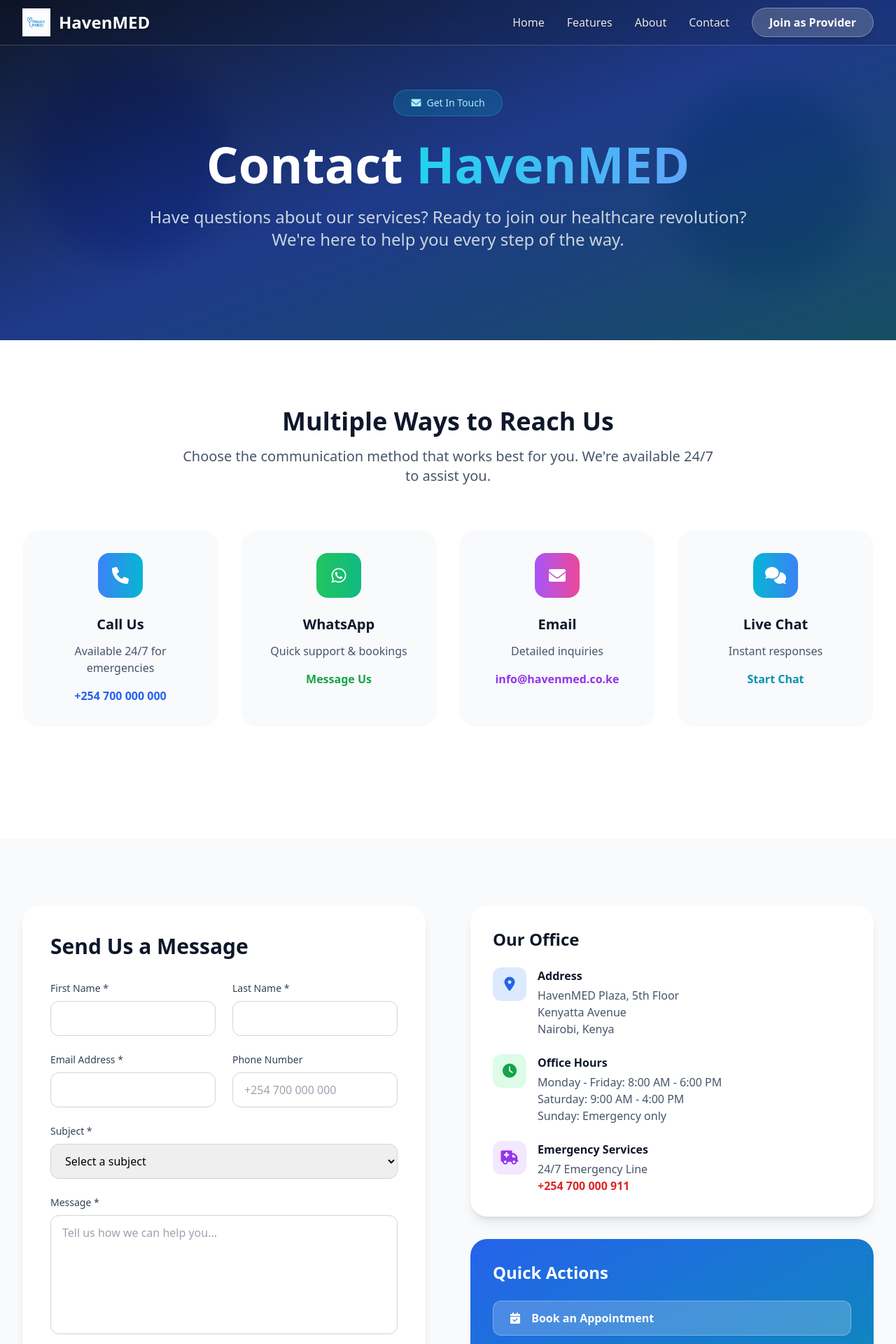
After one commit to ayubsoft254/HavenMED, a Django app: page /contact/ in a window 1280 px wide. The commit adds this page. Shown: the top 1920 px of the page at 70% size. Run offline with Django 5.2, Linux system fonts and the light colour scheme; some libraries are stand-ins or nearby versions.

Commit message:
Add contact page and update URL routing for improved navigation

```diff
--- a/src/landing/urls.py
+++ b/src/landing/urls.py
@@ -1,7 +1,8 @@
 from django.urls import path
-from .views import landing_page, about_page
+from .views import landing_page, about_page, contact_page
 
 urlpatterns = [
     path('', landing_page, name='landing_page'),
     path('about/', about_page, name='about_page'),
+    path('contact/', contact_page, name='contact_page'),
 ]
--- a/src/landing/views.py
+++ b/src/landing/views.py
@@ -12,3 +12,9 @@ def about_page(request):
     Render the about page.
     """
     return render(request, 'landing/about_page.html')
+
+def contact_page(request):
+    """
+    Render the contact page.
+    """
+    return render(request, 'landing/contact_page.html')
--- a/src/templates/base.html
+++ b/src/templates/base.html
@@ -103,7 +103,7 @@
                         <a href="{% url 'landing_page' %}" class="nav-link text-white/90 hover:text-white transition duration-300 font-medium drop-shadow">Home</a>
                         <a href="#features" class="nav-link text-white/90 hover:text-white transition duration-300 font-medium drop-shadow">Features</a>
                         <a href="{% url 'about_page' %}" class="nav-link text-white/90 hover:text-white transition duration-300 font-medium drop-shadow">About</a>
-                        <a href="#contact" class="nav-link text-white/90 hover:text-white transition duration-300 font-medium drop-shadow">Contact</a>
+                        <a href="{% url 'contact_page' %}" class="nav-link text-white/90 hover:text-white transition duration-300 font-medium drop-shadow">Contact</a>
                         <button id="nav-button" class="bg-white/20 backdrop-blur-sm border border-white/30 text-white px-6 py-2 rounded-full hover:bg-white/30 transition duration-300 transform hover:scale-105 font-semibold shadow-lg">
                             Join as Provider
                         </button>
@@ -123,7 +123,7 @@
                         <a href="{% url 'landing_page' %}" class="nav-link block px-3 py-2 text-white/90 hover:text-white font-medium transition-colors duration-300">Home</a>
                         <a href="#features" class="nav-link block px-3 py-2 text-white/90 hover:text-white font-medium transition-colors duration-300">Features</a>
                         <a href="{% url 'about_page' %}" class="nav-link block px-3 py-2 text-white/90 hover:text-white font-medium transition-colors duration-300">About</a>
-                        <a href="#contact" class="nav-link block px-3 py-2 text-white/90 hover:text-white font-medium transition-colors duration-300">Contact</a>
+                        <a href="{% url 'contact_page' %}" class="nav-link block px-3 py-2 text-white/90 hover:text-white font-medium transition-colors duration-300">Contact</a>
                         <button class="nav-button-mobile w-full mt-2 bg-white/20 backdrop-blur-sm border border-white/30 text-white px-4 py-2 rounded-full hover:bg-white/30 transition duration-300 font-semibold">
                             Join as Provider
                         </button>
@@ -172,8 +172,8 @@
                 <div>
                     <h4 class="text-lg font-semibold mb-4">Quick Links</h4>
                     <ul class="space-y-2">
-                        <li><a href="#" class="text-gray-300 hover:text-white transition duration-300">About</a></li>
-                        <li><a href="#" class="text-gray-300 hover:text-white transition duration-300">Contact</a></li>
+                        <li><a href="{% url 'about_page' %}" class="text-gray-300 hover:text-white transition duration-300">About</a></li>
+                        <li><a href="{% url 'contact_page' %}" class="text-gray-300 hover:text-white transition duration-300">Contact</a></li>
                         <li><a href="#" class="text-gray-300 hover:text-white transition duration-300">Join Us</a></li>
                         <li><a href="#" class="text-gray-300 hover:text-white transition duration-300">Terms</a></li>
                     </ul>
--- /dev/null
+++ b/src/templates/landing/contact_page.html
@@ -0,0 +1,389 @@
+{% extends 'base.html' %}
+{% load static %}
+
+{% block title %}Contact HavenMED - Get in Touch{% endblock %}
+
+{% block content %}
+<!-- Hero Section -->
+<section class="relative min-h-[60vh] bg-gradient-to-br from-slate-900 via-blue-900 to-cyan-900 text-white overflow-hidden -mt-16">
+    <!-- Animated Background Elements -->
+    <div class="absolute inset-0">
+        <div class="absolute top-20 left-10 w-72 h-72 bg-blue-500 rounded-full mix-blend-multiply filter blur-xl opacity-20 animate-pulse"></div>
+        <div class="absolute bottom-20 right-10 w-72 h-72 bg-cyan-500 rounded-full mix-blend-multiply filter blur-xl opacity-20 animate-pulse animation-delay-2000"></div>
+    </div>
+
+    <div class="relative max-w-7xl mx-auto px-4 sm:px-6 lg:px-8 py-20 lg:py-32 pt-32">
+        <div class="text-center">
+            <div class="inline-flex items-center bg-cyan-500/20 backdrop-blur-sm border border-cyan-400/30 rounded-full px-6 py-2 text-sm font-medium text-cyan-200 mb-8">
+                <i class="fas fa-envelope mr-2"></i>
+                Get In Touch
+            </div>
+
+            <h1 class="text-5xl md:text-7xl font-black mb-6 leading-tight">
+                Contact
+                <span class="text-transparent bg-clip-text bg-gradient-to-r from-cyan-400 to-blue-400">
+                    HavenMED
+                </span>
+            </h1>
+
+            <p class="text-xl md:text-2xl text-slate-300 max-w-4xl mx-auto leading-relaxed">
+                Have questions about our services? Ready to join our healthcare revolution?
+                We're here to help you every step of the way.
+            </p>
+        </div>
+    </div>
+</section>
+
+<!-- Contact Methods Section -->
+<section class="py-24 bg-white">
+    <div class="max-w-7xl mx-auto px-4 sm:px-6 lg:px-8">
+        <div class="text-center mb-16">
+            <h2 class="text-4xl font-bold text-slate-900 mb-4">Multiple Ways to Reach Us</h2>
+            <p class="text-xl text-slate-600 max-w-3xl mx-auto">
+                Choose the communication method that works best for you. We're available 24/7 to assist you.
+            </p>
+        </div>
+
+        <div class="grid grid-cols-1 md:grid-cols-2 lg:grid-cols-4 gap-8 mb-16">
+            <!-- Phone -->
+            <div class="text-center p-8 bg-slate-50 rounded-3xl hover:shadow-lg transition-all duration-300 group">
+                <div class="bg-gradient-to-r from-blue-500 to-cyan-500 text-white w-16 h-16 rounded-2xl flex items-center justify-center mx-auto mb-6 group-hover:scale-110 transition-transform duration-300">
+                    <i class="fas fa-phone text-2xl"></i>
+                </div>
+                <h3 class="text-xl font-bold text-slate-900 mb-3">Call Us</h3>
+                <p class="text-slate-600 mb-4">Available 24/7 for emergencies</p>
+                <a href="tel:+254700000000" class="text-blue-600 font-semibold hover:text-blue-700 transition duration-300">
+                    +254 700 000 000
+                </a>
+            </div>
+
+            <!-- WhatsApp -->
+            <div class="text-center p-8 bg-slate-50 rounded-3xl hover:shadow-lg transition-all duration-300 group">
+                <div class="bg-gradient-to-r from-green-500 to-emerald-500 text-white w-16 h-16 rounded-2xl flex items-center justify-center mx-auto mb-6 group-hover:scale-110 transition-transform duration-300">
+                    <i class="fab fa-whatsapp text-2xl"></i>
+                </div>
+                <h3 class="text-xl font-bold text-slate-900 mb-3">WhatsApp</h3>
+                <p class="text-slate-600 mb-4">Quick support & bookings</p>
+                <a href="https://wa.me/254700000000" class="text-green-600 font-semibold hover:text-green-700 transition duration-300">
+                    Message Us
+                </a>
+            </div>
+
+            <!-- Email -->
+            <div class="text-center p-8 bg-slate-50 rounded-3xl hover:shadow-lg transition-all duration-300 group">
+                <div class="bg-gradient-to-r from-purple-500 to-pink-500 text-white w-16 h-16 rounded-2xl flex items-center justify-center mx-auto mb-6 group-hover:scale-110 transition-transform duration-300">
+                    <i class="fas fa-envelope text-2xl"></i>
+                </div>
+                <h3 class="text-xl font-bold text-slate-900 mb-3">Email</h3>
+                <p class="text-slate-600 mb-4">Detailed inquiries</p>
+                <a href="mailto:info@havenmed.co.ke" class="text-purple-600 font-semibold hover:text-purple-700 transition duration-300">
+                    info@havenmed.co.ke
+                </a>
+            </div>
+
+            <!-- Live Chat -->
+            <div class="text-center p-8 bg-slate-50 rounded-3xl hover:shadow-lg transition-all duration-300 group">
+                <div class="bg-gradient-to-r from-cyan-500 to-blue-500 text-white w-16 h-16 rounded-2xl flex items-center justify-center mx-auto mb-6 group-hover:scale-110 transition-transform duration-300">
+                    <i class="fas fa-comments text-2xl"></i>
+                </div>
+                <h3 class="text-xl font-bold text-slate-900 mb-3">Live Chat</h3>
+                <p class="text-slate-600 mb-4">Instant responses</p>
+                <button class="text-cyan-600 font-semibold hover:text-cyan-700 transition duration-300">
+                    Start Chat
+                </button>
+            </div>
+        </div>
+    </div>
+</section>
+
+<!-- Contact Form & Info Section -->
+<section class="py-24 bg-slate-50">
+    <div class="max-w-7xl mx-auto px-4 sm:px-6 lg:px-8">
+        <div class="grid grid-cols-1 lg:grid-cols-2 gap-16">
+            <!-- Contact Form -->
+            <div class="bg-white p-10 rounded-3xl shadow-lg">
+                <h3 class="text-3xl font-bold text-slate-900 mb-8">Send Us a Message</h3>
+
+                <form class="space-y-6">
+                    <!-- Name Fields -->
+                    <div class="grid grid-cols-1 md:grid-cols-2 gap-6">
+                        <div>
+                            <label for="first_name" class="block text-sm font-medium text-slate-700 mb-2">First Name *</label>
+                            <input type="text" id="first_name" name="first_name" required
+                                   class="w-full px-4 py-3 border border-slate-300 rounded-xl focus:ring-2 focus:ring-blue-500 focus:border-transparent transition duration-300">
+                        </div>
+                        <div>
+                            <label for="last_name" class="block text-sm font-medium text-slate-700 mb-2">Last Name *</label>
+                            <input type="text" id="last_name" name="last_name" required
+                                   class="w-full px-4 py-3 border border-slate-300 rounded-xl focus:ring-2 focus:ring-blue-500 focus:border-transparent transition duration-300">
+                        </div>
+                    </div>
+
+                    <!-- Email & Phone -->
+                    <div class="grid grid-cols-1 md:grid-cols-2 gap-6">
+                        <div>
+                            <label for="email" class="block text-sm font-medium text-slate-700 mb-2">Email Address *</label>
+                            <input type="email" id="email" name="email" required
+                                   class="w-full px-4 py-3 border border-slate-300 rounded-xl focus:ring-2 focus:ring-blue-500 focus:border-transparent transition duration-300">
+                        </div>
+                        <div>
+                            <label for="phone" class="block text-sm font-medium text-slate-700 mb-2">Phone Number</label>
+                            <input type="tel" id="phone" name="phone" placeholder="+254 700 000 000"
+                                   class="w-full px-4 py-3 border border-slate-300 rounded-xl focus:ring-2 focus:ring-blue-500 focus:border-transparent transition duration-300">
+                        </div>
+                    </div>
+
+                    <!-- Subject -->
+                    <div>
+                        <label for="subject" class="block text-sm font-medium text-slate-700 mb-2">Subject *</label>
+                        <select id="subject" name="subject" required
+                                class="w-full px-4 py-3 border border-slate-300 rounded-xl focus:ring-2 focus:ring-blue-500 focus:border-transparent transition duration-300">
+                            <option value="">Select a subject</option>
+                            <option value="patient_inquiry">Patient Inquiry</option>
+                            <option value="provider_application">Provider Application</option>
+                            <option value="clinic_partnership">Clinic Partnership</option>
+                            <option value="technical_support">Technical Support</option>
+                            <option value="billing_inquiry">Billing Inquiry</option>
+                            <option value="general_feedback">General Feedback</option>
+                            <option value="other">Other</option>
+                        </select>
+                    </div>
+
+                    <!-- Message -->
+                    <div>
+                        <label for="message" class="block text-sm font-medium text-slate-700 mb-2">Message *</label>
+                        <textarea id="message" name="message" rows="6" required
+                                  placeholder="Tell us how we can help you..."
+                                  class="w-full px-4 py-3 border border-slate-300 rounded-xl focus:ring-2 focus:ring-blue-500 focus:border-transparent transition duration-300 resize-none"></textarea>
+                    </div>
+
+                    <!-- Privacy Consent -->
+                    <div class="flex items-start">
+                        <input type="checkbox" id="privacy_consent" name="privacy_consent" required
+                               class="mt-1 w-4 h-4 text-blue-600 border-slate-300 rounded focus:ring-blue-500">
+                        <label for="privacy_consent" class="ml-3 text-sm text-slate-600">
+                            I agree to the <a href="#" class="text-blue-600 hover:text-blue-700">Privacy Policy</a> and
+                            <a href="#" class="text-blue-600 hover:text-blue-700">Terms of Service</a> *
+                        </label>
+                    </div>
+
+                    <!-- Submit Button -->
+                    <button type="submit"
+                            class="w-full bg-gradient-to-r from-blue-600 to-cyan-600 text-white px-8 py-4 rounded-xl font-bold text-lg hover:from-blue-700 hover:to-cyan-700 transition-all duration-300 transform hover:scale-105 shadow-lg">
+                        <i class="fas fa-paper-plane mr-2"></i>
+                        Send Message
+                    </button>
+                </form>
+            </div>
+
+            <!-- Contact Information -->
+            <div class="space-y-8">
+                <!-- Office Information -->
+                <div class="bg-white p-8 rounded-3xl shadow-lg">
+                    <h3 class="text-2xl font-bold text-slate-900 mb-6">Our Office</h3>
+
+                    <div class="space-y-6">
+                        <div class="flex items-start">
+                            <div class="bg-blue-100 text-blue-600 w-12 h-12 rounded-xl flex items-center justify-center mr-4 flex-shrink-0">
+                                <i class="fas fa-map-marker-alt text-xl"></i>
+                            </div>
+                            <div>
+                                <h4 class="font-semibold text-slate-900 mb-1">Address</h4>
+                                <p class="text-slate-600">
+                                    HavenMED Plaza, 5th Floor<br>
+                                    Kenyatta Avenue<br>
+                                    Nairobi, Kenya
+                                </p>
+                            </div>
+                        </div>
+
+                        <div class="flex items-start">
+                            <div class="bg-green-100 text-green-600 w-12 h-12 rounded-xl flex items-center justify-center mr-4 flex-shrink-0">
+                                <i class="fas fa-clock text-xl"></i>
+                            </div>
+                            <div>
+                                <h4 class="font-semibold text-slate-900 mb-1">Office Hours</h4>
+                                <p class="text-slate-600">
+                                    Monday - Friday: 8:00 AM - 6:00 PM<br>
+                                    Saturday: 9:00 AM - 4:00 PM<br>
+                                    Sunday: Emergency only
+                                </p>
+                            </div>
+                        </div>
+
+                        <div class="flex items-start">
+                            <div class="bg-purple-100 text-purple-600 w-12 h-12 rounded-xl flex items-center justify-center mr-4 flex-shrink-0">
+                                <i class="fas fa-ambulance text-xl"></i>
+                            </div>
+                            <div>
+                                <h4 class="font-semibold text-slate-900 mb-1">Emergency Services</h4>
+                                <p class="text-slate-600">
+                                    24/7 Emergency Line<br>
+                                    <a href="tel:+254700000911" class="text-red-600 font-semibold">+254 700 000 911</a>
+                                </p>
+                            </div>
+                        </div>
+                    </div>
+                </div>
+
+                <!-- Quick Actions -->
+                <div class="bg-gradient-to-br from-blue-600 to-cyan-600 p-8 rounded-3xl text-white">
+                    <h3 class="text-2xl font-bold mb-6">Quick Actions</h3>
+
+                    <div class="space-y-4">
+                        <button class="w-full bg-white/20 backdrop-blur-sm border border-white/30 text-white px-6 py-3 rounded-xl hover:bg-white/30 transition duration-300 font-semibold text-left">
+                            <i class="fas fa-calendar-check mr-3"></i>
+                            Book an Appointment
+                        </button>
+
+                        <button class="w-full bg-white/20 backdrop-blur-sm border border-white/30 text-white px-6 py-3 rounded-xl hover:bg-white/30 transition duration-300 font-semibold text-left">
+                            <i class="fas fa-user-md mr-3"></i>
+                            Apply as Provider
+                        </button>
+
+                        <button class="w-full bg-white/20 backdrop-blur-sm border border-white/30 text-white px-6 py-3 rounded-xl hover:bg-white/30 transition duration-300 font-semibold text-left">
+                            <i class="fas fa-hospital mr-3"></i>
+                            Partner with Us
+                        </button>
+                    </div>
+                </div>
+
+                <!-- Support Hours -->
+                <div class="bg-white p-8 rounded-3xl shadow-lg">
+                    <h3 class="text-2xl font-bold text-slate-900 mb-6">Support Availability</h3>
+
+                    <div class="space-y-4">
+                        <div class="flex justify-between items-center">
+                            <span class="text-slate-600">General Support</span>
+                            <span class="text-green-600 font-semibold flex items-center">
+                                <span class="w-2 h-2 bg-green-500 rounded-full mr-2 animate-pulse"></span>
+                                24/7
+                            </span>
+                        </div>
+
+                        <div class="flex justify-between items-center">
+                            <span class="text-slate-600">Technical Support</span>
+                            <span class="text-blue-600 font-semibold">8 AM - 8 PM</span>
+                        </div>
+
+                        <div class="flex justify-between items-center">
+                            <span class="text-slate-600">Billing Support</span>
+                            <span class="text-purple-600 font-semibold">9 AM - 5 PM</span>
+                        </div>
+
+                        <div class="flex justify-between items-center">
+                            <span class="text-slate-600">Emergency Line</span>
+                            <span class="text-red-600 font-semibold flex items-center">
+                                <span class="w-2 h-2 bg-red-500 rounded-full mr-2 animate-pulse"></span>
+                                24/7
+                            </span>
+                        </div>
+                    </div>
+                </div>
+            </div>
+        </div>
+    </div>
+</section>
+
+<!-- FAQ Section -->
+<section class="py-24 bg-white">
+    <div class="max-w-7xl mx-auto px-4 sm:px-6 lg:px-8">
+        <div class="text-center mb-16">
+            <h2 class="text-4xl font-bold text-slate-900 mb-4">Frequently Asked Questions</h2>
+            <p class="text-xl text-slate-600 max-w-3xl mx-auto">
+                Find quick answers to common questions about HavenMED services.
+            </p>
+        </div>
+
+        <div class="grid grid-cols-1 lg:grid-cols-2 gap-8">
+            <!-- FAQ Item 1 -->
+            <div class="bg-slate-50 p-8 rounded-3xl">
+                <h3 class="text-xl font-bold text-slate-900 mb-4">How do I book a home visit?</h3>
+                <p class="text-slate-600">
+                    You can book a home visit through our mobile app, website, or by calling our support line.
+                    Simply select your preferred provider, choose a time slot, and confirm your booking.
+                </p>
+            </div>
+
+            <!-- FAQ Item 2 -->
+            <div class="bg-slate-50 p-8 rounded-3xl">
+                <h3 class="text-xl font-bold text-slate-900 mb-4">Are all providers verified?</h3>
+                <p class="text-slate-600">
+                    Yes, all healthcare providers on HavenMED undergo thorough verification including
+                    license checks, background verification, and continuous quality monitoring.
+                </p>
+            </div>
+
+            <!-- FAQ Item 3 -->
+            <div class="bg-slate-50 p-8 rounded-3xl">
+                <h3 class="text-xl font-bold text-slate-900 mb-4">What are your consultation fees?</h3>
+                <p class="text-slate-600">
+                    Virtual consultations start from KSh 300, while home visits range from KSh 800-1,500
+                    depending on the provider and services required.
+                </p>
+            </div>
+
+            <!-- FAQ Item 4 -->
+            <div class="bg-slate-50 p-8 rounded-3xl">
+                <h3 class="text-xl font-bold text-slate-900 mb-4">Do you accept insurance?</h3>
+                <p class="text-slate-600">
+                    We work with major insurance providers in Kenya. Check with our support team to
+                    confirm if your insurance plan is accepted.
+                </p>
+            </div>
+
+            <!-- FAQ Item 5 -->
+            <div class="bg-slate-50 p-8 rounded-3xl">
+                <h3 class="text-xl font-bold text-slate-900 mb-4">How can I become a provider?</h3>
+                <p class="text-slate-600">
+                    Healthcare professionals can apply through our provider portal. You'll need to submit
+                    your credentials, undergo verification, and complete our onboarding process.
+                </p>
+            </div>
+
+            <!-- FAQ Item 6 -->
+            <div class="bg-slate-50 p-8 rounded-3xl">
+                <h3 class="text-xl font-bold text-slate-900 mb-4">Is emergency care available?</h3>
+                <p class="text-slate-600">
+                    Yes, we have 24/7 emergency support. For life-threatening emergencies, call 911 first,
+                    then contact our emergency line for additional support.
+                </p>
+            </div>
+        </div>
+
+        <div class="text-center mt-12">
+            <p class="text-slate-600 mb-6">Still have questions?</p>
+            <button class="bg-gradient-to-r from-blue-600 to-cyan-600 text-white px-8 py-3 rounded-xl font-semibold hover:from-blue-700 hover:to-cyan-700 transition duration-300">
+                View All FAQs
+            </button>
+        </div>
+    </div>
+</section>
+
+<!-- Map Section (Placeholder) -->
+<section class="py-24 bg-slate-50">
+    <div class="max-w-7xl mx-auto px-4 sm:px-6 lg:px-8">
+        <div class="text-center mb-16">
+            <h2 class="text-4xl font-bold text-slate-900 mb-4">Find Us</h2>
+            <p class="text-xl text-slate-600">
+                Visit our office in Nairobi or connect with us virtually from anywhere in Kenya.
+            </p>
+        </div>
+
+        <div class="bg-white rounded-3xl shadow-lg overflow-hidden">
+            <div class="h-96 bg-gradient-to-br from-blue-100 to-cyan-100 flex items-center justify-center">
+                <div class="text-center">
+                    <i class="fas fa-map-marked-alt text-6xl text-blue-500 mb-4"></i>
+                    <h3 class="text-2xl font-bold text-slate-900 mb-2">Interactive Map</h3>
+                    <p class="text-slate-600">
+                        HavenMED Plaza, 5th Floor, Kenyatta Avenue, Nairobi
+                    </p>
+                    <button class="mt-4 bg-blue-600 text-white px-6 py-2 rounded-xl hover:bg-blue-700 transition duration-300">
+                        Get Directions
+                    </button>
+                </div>
+            </div>
+        </div>
+    </div>
+</section>
+{% endblock %}
```
